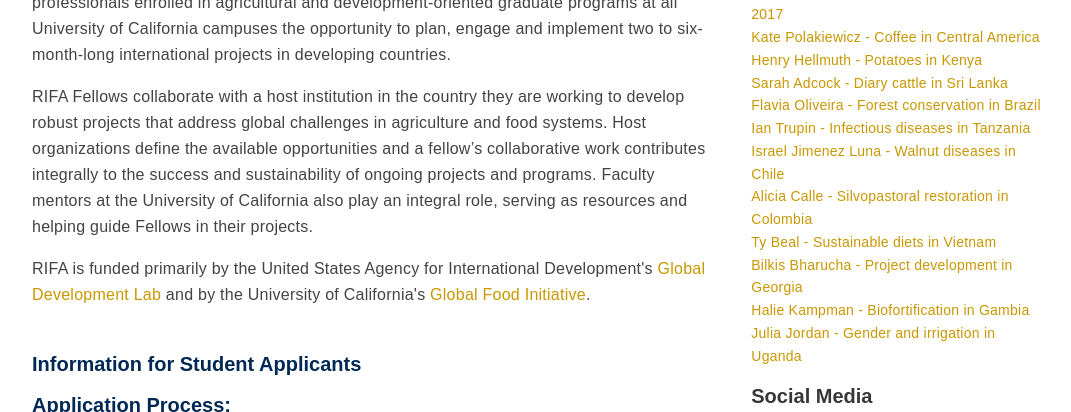
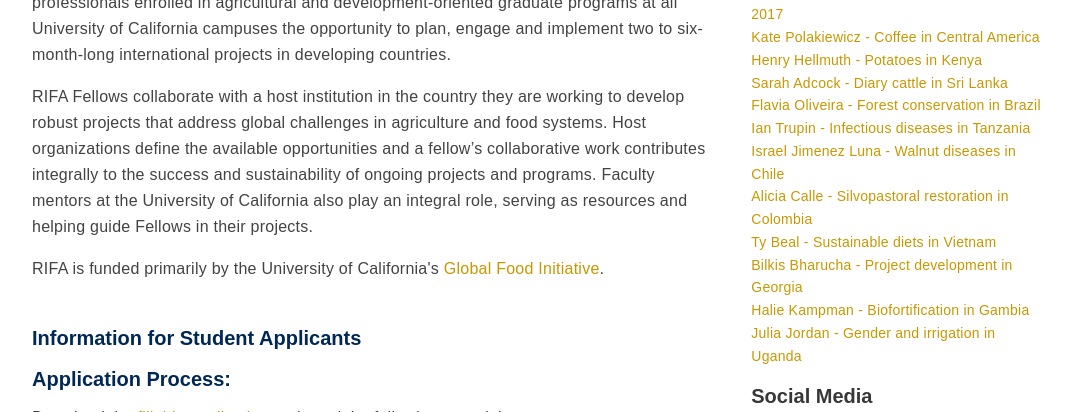
Before and after one commit to ucdavis/ip, a Jekyll site: the page built from scholars-and-students/RIFA/index.html, in a window 1280 px wide and 900 px high, scrolled down 389 px, cut to the strip 0-412 px from the top of the window. Shown: the whole strip, without its empty margins (96-1167 px from the left). Built offline with Jekyll 4.4.1, drawn with Linux system fonts in a browser that asks for light colours; nearby versions of some CDN libraries.

Commit message:
removing USAID sponsorship

```diff
--- a/scholars-and-students/RIFA/index.html
+++ b/scholars-and-students/RIFA/index.html
@@ -16,8 +16,7 @@ breadcrumbs: RIFA
     <p>RIFA Fellows collaborate with a host institution in the country they are working to develop robust projects that address global challenges in
     agriculture and food systems. Host organizations define the available opportunities and a fellow’s collaborative work contributes integrally to the success and sustainability of ongoing projects and programs.
     Faculty mentors at the University of California also play an integral role, serving as resources and helping guide Fellows in their projects.</p>
-    <p>RIFA is funded primarily by the United States Agency for International Development's <a class="external-link" href="https://www.usaid.gov/GlobalDevLab">Global Development Lab</a>
-      and by the University of California's <a class="external-link" href="http://www.ucop.edu/global-food-initiative/">Global Food Initiative</a>.</p><br>
+    <p>RIFA is funded primarily by the University of California's <a class="external-link" href="http://www.ucop.edu/global-food-initiative/">Global Food Initiative</a>.</p><br>
 
 <h3><a name="appinfo"></a>Information for Student Applicants</h3>
 
```
